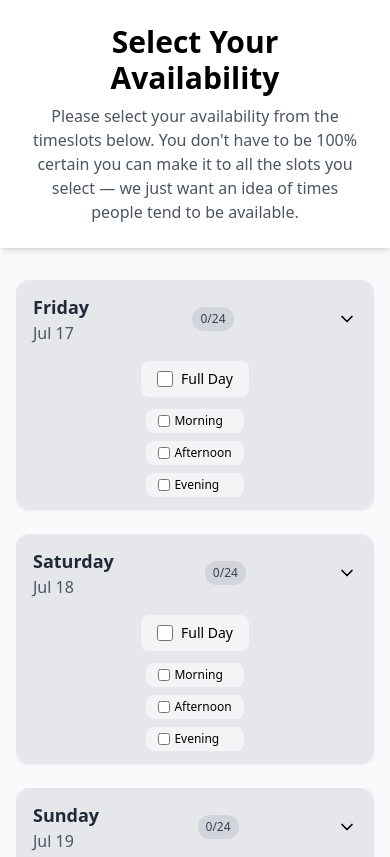
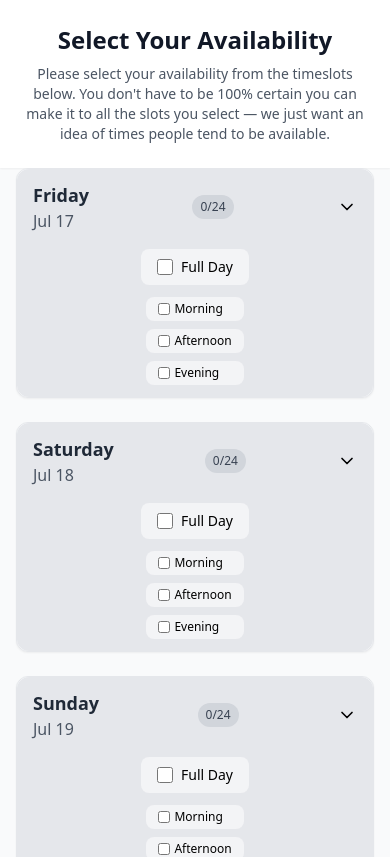
Before and after one commit to jazzorpheus/jof-scheduler, a React (Vite) app: page / in a window 390 px wide. Shown: the top 857 px of the page. Built offline with nearby package versions, Linux system fonts and the light colour scheme.

Commit message:
make PageHeader text more responsive to narrower screen sizes to not dominate the vertical viewport!

```diff
--- a/src/components/PageHeader.jsx
+++ b/src/components/PageHeader.jsx
@@ -1,10 +1,13 @@
-// Reusable page header!
 export default function PageHeader({ title, children }) {
   return (
-    <header className="w-full bg-white shadow-md p-6 mb-8 sticky top-0 z-50">
-      <div className="max-w-3xl mx-auto text-center">
-        <h1 className="text-3xl font-bold mb-2">{title}</h1>
-        <p className="text-gray-600 text-md">{children}</p>
+    <header className="bg-white shadow-sm">
+      <div className="mx-auto max-w-5xl px-4 py-6 text-center sm:px-6 lg:px-8">
+        <h1 className="text-2xl font-bold text-gray-900 sm:text-3xl">
+          {title}
+        </h1>
+        <p className="mx-auto mt-2 max-w-3xl text-sm text-gray-600 sm:text-base">
+          {children}
+        </p>
       </div>
     </header>
   );
```
Also changed, not shown: 1 other file (tests, documents, lock files or other folders).
